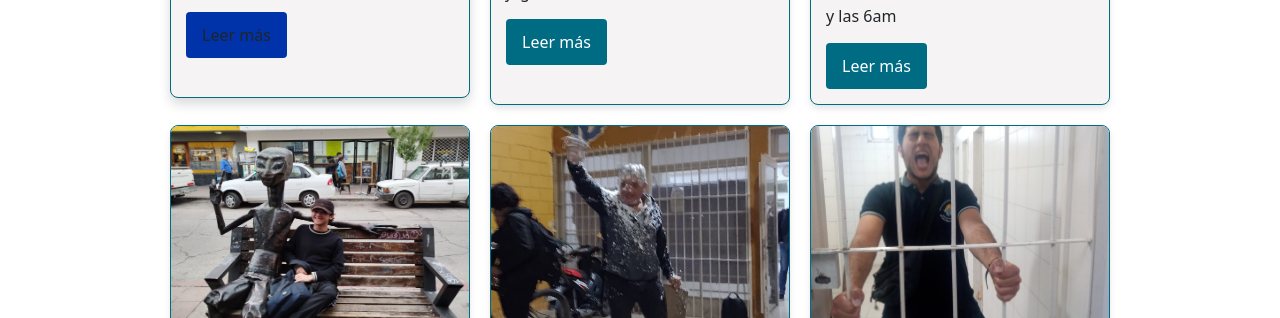
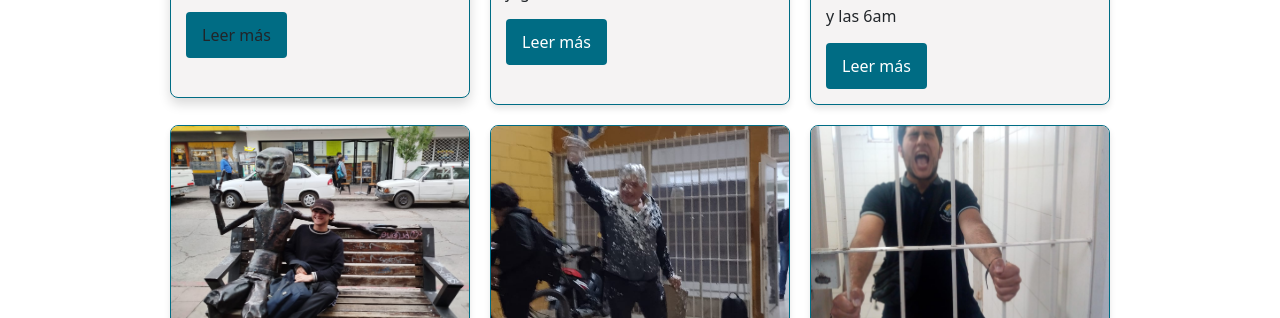
Before and after one commit to polofor/P-Bullacio, a plain HTML site: page noticias.html in a window 1280 px wide. In both pictures the pointer is over the link 236 px from the left and 523 px from the top of the page. Shown: the part 482-800 px from the top of the page. Drawn offline with nearby package versions, Linux system fonts and the light colour scheme.

Commit message:
Update noticias.css

```diff
--- a/css/noticias.css
+++ b/css/noticias.css
@@ -133,7 +133,7 @@ footer ul li{
 }
 
 .btn:hover {
-  background-color: #0033aa;
+  background-color: #006c84;
 }
 
 /* Diseño responsive */
```
